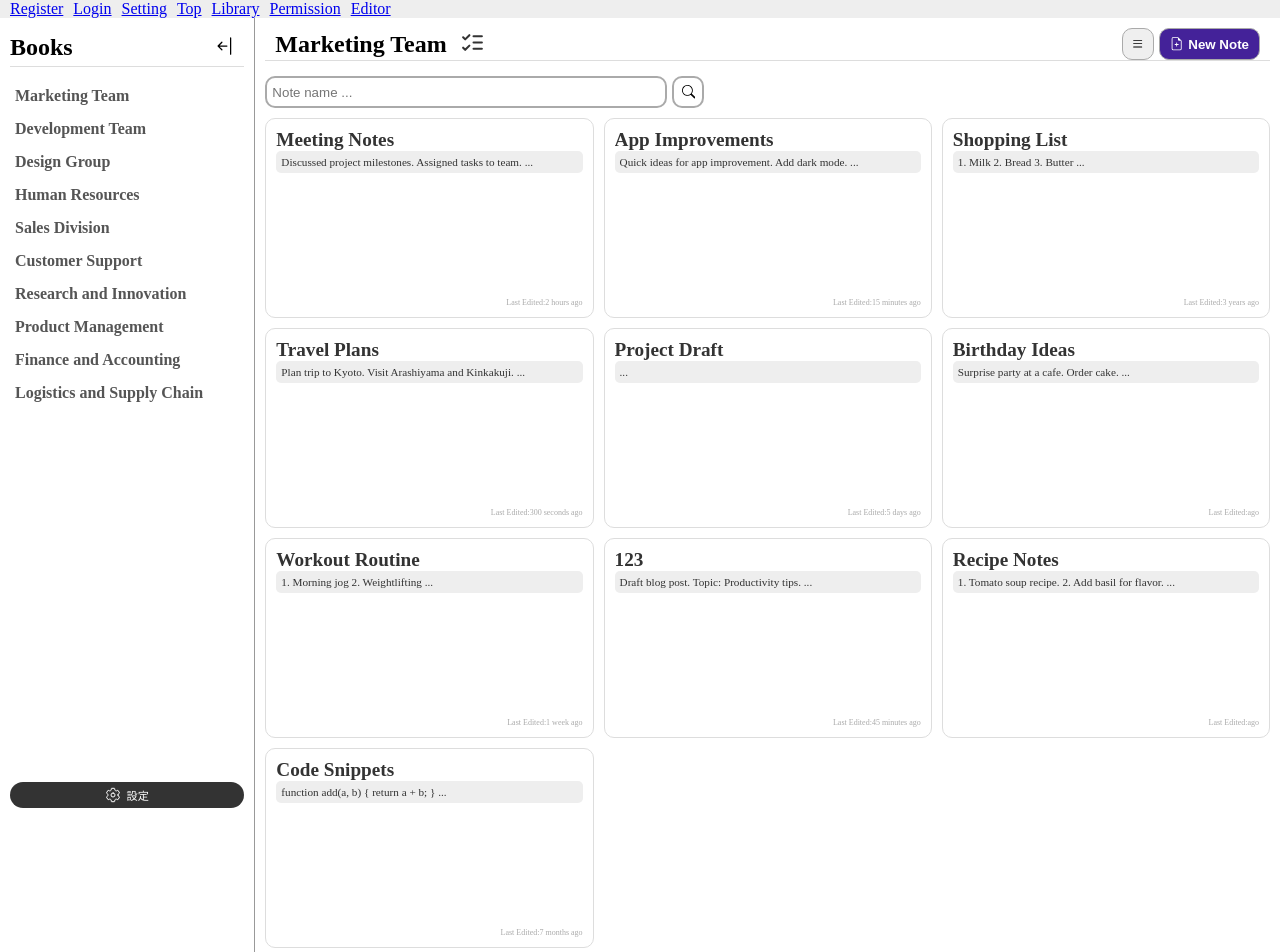
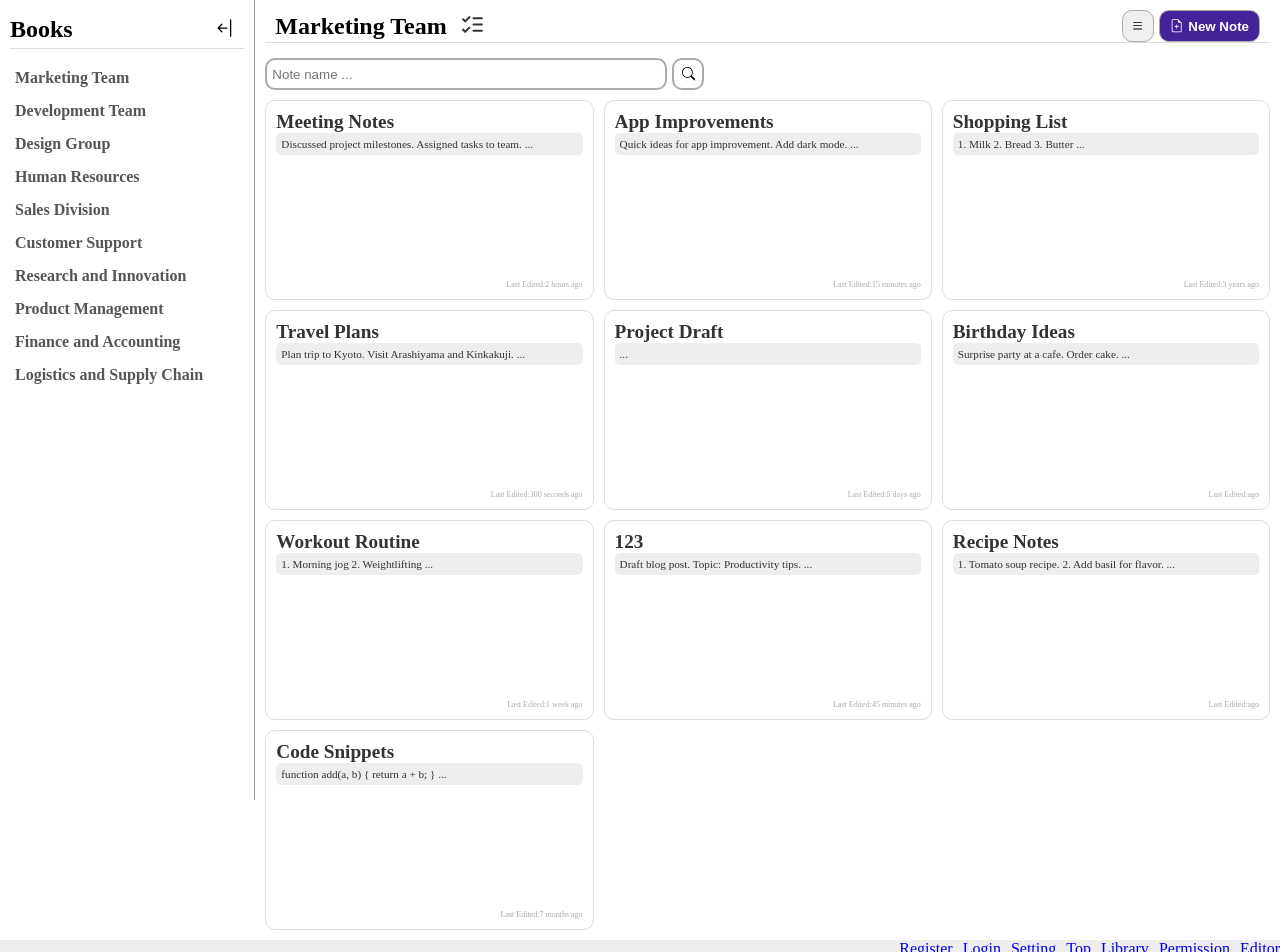
Before and after one commit to syxnji/ShareMd, a Next.js app: page /Library in a window 1280 px wide. Shown: the top 952 px of the page. Built offline with nearby package versions, Linux system fonts and the light colour scheme.

Commit message:
修正 menu スクロール

```diff
--- a/src/app/Setting/page.jsx
+++ b/src/app/Setting/page.jsx
@@ -38,7 +38,7 @@ export default function Setting() {
                     <div className={styles.groups}>
                         {groups.map((group) => (
                             <JoinedGroup
-                                id={group.id}
+                                key={group.id}
                                 group={group.group}
                                 member={group.member}
                             />
--- a/src/app/layout.jsx
+++ b/src/app/layout.jsx
@@ -6,10 +6,10 @@ export default function RootLayout({ children }) {
   return (
     <html lang="ja">
       <body>
-        <Header />
 
         {children}
 
+        <Header />
         <Footer />
       </body>
     </html>
--- a/src/components/Header/header.module.css
+++ b/src/components/Header/header.module.css
@@ -1,6 +1,8 @@
 .header{
     background-color: #eee;
     color: #333;
+    display: flex;
+    justify-content: end;
 }
 .header a{
     margin-left: 10px;
--- a/src/components/Menu/menu.module.css
+++ b/src/components/Menu/menu.module.css
@@ -1,6 +1,9 @@
 /* open */
 .open{
     width: 25%;
+    height: 100vh;
+    position: sticky;
+    top: 0;
     background-color: #fff;
     border-right: solid 1px #999;
     transition: all 0.3s;
@@ -9,6 +12,9 @@
 /* close */
 .close{
     width: 52px;
+    height: 100vh;
+    position: sticky;
+    top: 0;
     background-color: #fff;
     border-right: solid 1px #999;
     transition: all 0.3s;
@@ -19,11 +25,11 @@
 
 /* common */
 .innerMenu{
+    width: 100%;
     height: 100vh;
-    display: flex;
-    flex-direction: column;
-    justify-content: space-between;
     padding: 10px;
+    overflow-y: scroll;
+    scrollbar-width:none;
 }
 .head{
     display: flex;
@@ -55,7 +61,7 @@
     border-radius: 10px;
     transition: 0.2s;
 }
-.category:hover{
+.open .category:hover{
     background-color: #eee;
 }
 .category p{
@@ -65,21 +71,3 @@
     text-wrap: nowrap;
     overflow: hidden;
 }
-.foot{
-    width: 100%;
-    display: flex;
-    padding: 5px 0;
-    align-items: center;
-    justify-content: center;
-    background-color: #333;
-    border-radius: 100px;
-    transition: all 0.3s;
-}
-.foot:hover{
-    background-color: #666;
-}
-.foot p{
-    font-size: 0.7rem;
-    margin-left: 5px;
-    color: #fff;
-}
--- a/src/components/Menu/page.jsx
+++ b/src/components/Menu/page.jsx
@@ -3,7 +3,6 @@ import { useState } from "react";
 // icon
 import { BsArrowBarLeft } from "react-icons/bs";
 import { BsArrowBarRight } from "react-icons/bs";
-import { IoSettingsOutline } from "react-icons/io5";
 // style
 import styles from "./menu.module.css";
 
@@ -31,7 +30,6 @@ export function Menu() {
         // <div className={styles.outerMenu} >
         <div className={isMenu ? styles.open : styles.close }>
             <div className={styles.innerMenu}>
-                <div className={styles.top}>
                 <div className={styles.head}>
                     <p>Books</p>
                     <button onClick={toggleMenu}>
@@ -47,13 +45,6 @@ export function Menu() {
                     ))}
                 </div>
             </div>
-                <div className={styles.bottom}>
-                    <div className={styles.foot}>
-                        <IoSettingsOutline color="#fff" />
-                        <p>設定</p>
-                    </div>
-                </div>
-            </div>
         </div>
     )
 }
```
Lines whose indentation alone changed are shown as unchanged.
